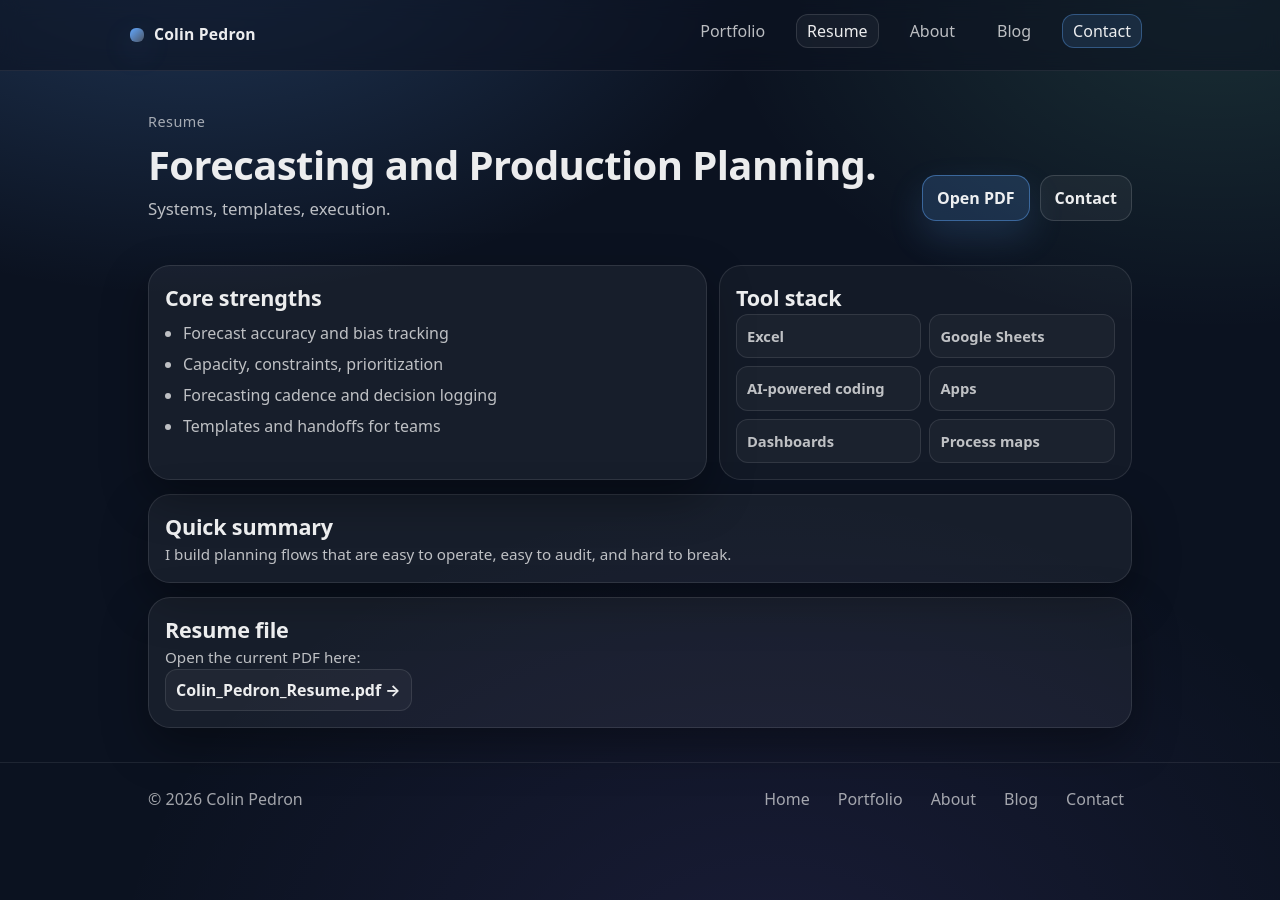
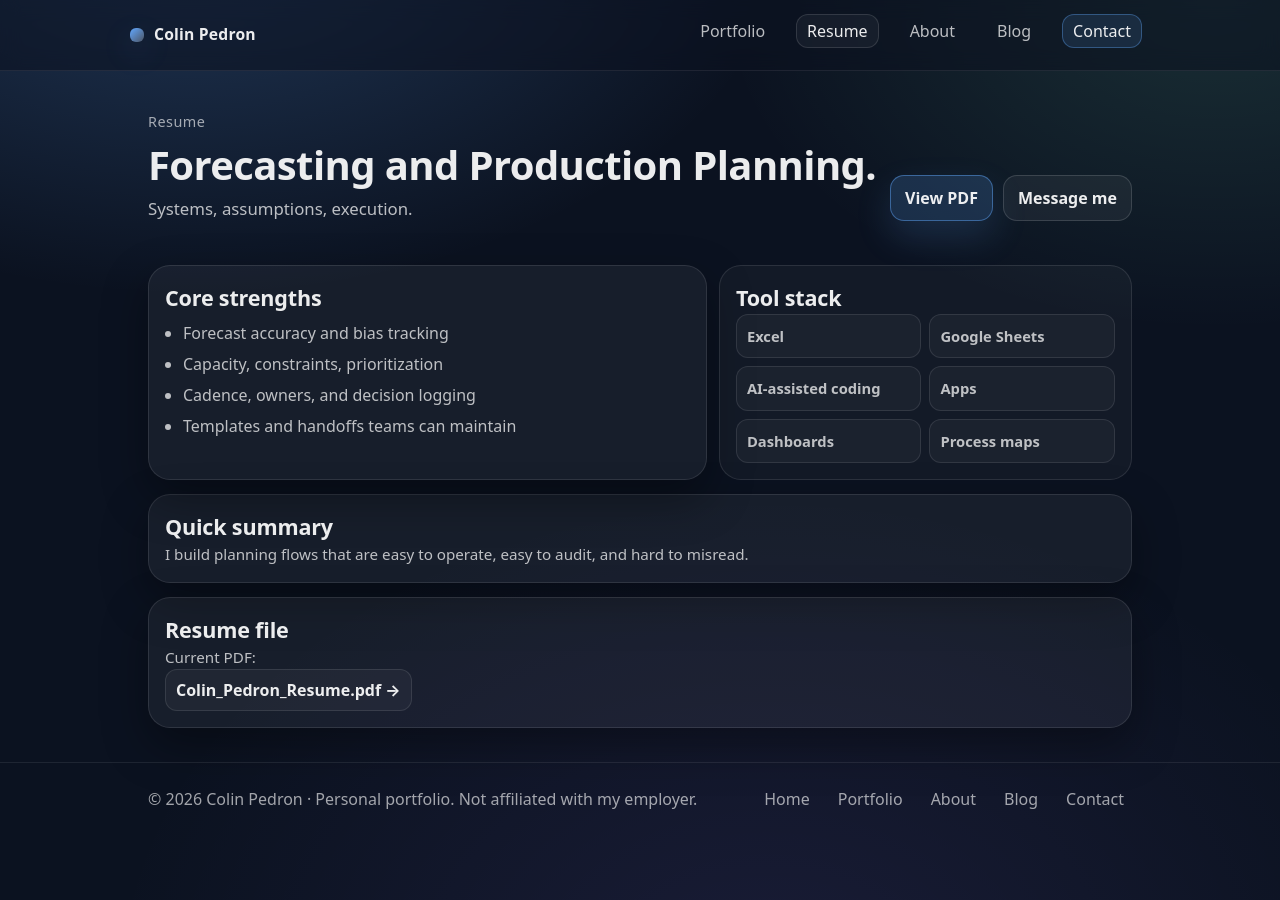
Before and after one commit to cpedron50-novaspear/colinpedron-site, a Jekyll site: the page resume.html, which Jekyll copies as it is, in a window 1280 px wide. Built offline with Jekyll 4.4.1, drawn with Linux system fonts in a browser that asks for light colours.

Commit message:
Update resume.html

```diff
--- a/resume.html
+++ b/resume.html
@@ -47,14 +53,14 @@
           <div>
             <p class="eyebrow">Resume</p>
             <h1>Forecasting and Production Planning.</h1>
-            <p class="lead">Systems, templates, execution.</p>
+            <p class="lead">Systems, assumptions, execution.</p>
           </div>
 
           <div class="page-hero-actions">
             <a class="btn primary" href="Colin_Pedron_Resume.pdf" target="_blank" rel="noopener noreferrer">
-              Open PDF
+              View PDF
             </a>
-            <a class="btn" href="contact.html">Contact</a>
+            <a class="btn" href="contact.html">Message me</a>
           </div>
         </div>
       </section>
@@ -67,8 +73,8 @@
               <ul class="checklist">
                 <li>Forecast accuracy and bias tracking</li>
                 <li>Capacity, constraints, prioritization</li>
-                <li>Forecasting cadence and decision logging</li>
-                <li>Templates and handoffs for teams</li>
+                <li>Cadence, owners, and decision logging</li>
+                <li>Templates and handoffs teams can maintain</li>
               </ul>
             </div>
 
@@ -77,7 +83,7 @@
               <div class="mini-grid">
                 <div class="mini">Excel</div>
                 <div class="mini">Google Sheets</div>
-                <div class="mini">AI-powered coding</div>
+                <div class="mini">AI-assisted coding</div>
                 <div class="mini">Apps</div>
                 <div class="mini">Dashboards</div>
                 <div class="mini">Process maps</div>
@@ -88,13 +94,13 @@
           <div class="panel-card spaced-top">
             <h2>Quick summary</h2>
             <p class="small">
-              I build planning flows that are easy to operate, easy to audit, and hard to break.
+              I build planning flows that are easy to operate, easy to audit, and hard to misread.
             </p>
           </div>
 
           <div class="panel-card spaced-top">
             <h2>Resume file</h2>
-            <p class="small">Open the current PDF here:</p>
+            <p class="small">Current PDF:</p>
             <a class="text-link" href="Colin_Pedron_Resume.pdf" target="_blank" rel="noopener noreferrer">
               Colin_Pedron_Resume.pdf →
             </a>
@@ -105,7 +111,9 @@
 
     <footer class="site-footer">
       <div class="container footer-row">
-        <p class="footer-text">© <span id="y"></span> Colin Pedron</p>
+        <p class="footer-text">
+          © <span id="y"></span> Colin Pedron · Personal portfolio. Not affiliated with my employer.
+        </p>
         <div class="footer-links">
           <a href="index.html">Home</a>
           <a href="portfolio.html">Portfolio</a>
```
Also changed, not shown: other parts of resume.html (+8 -2 lines).
